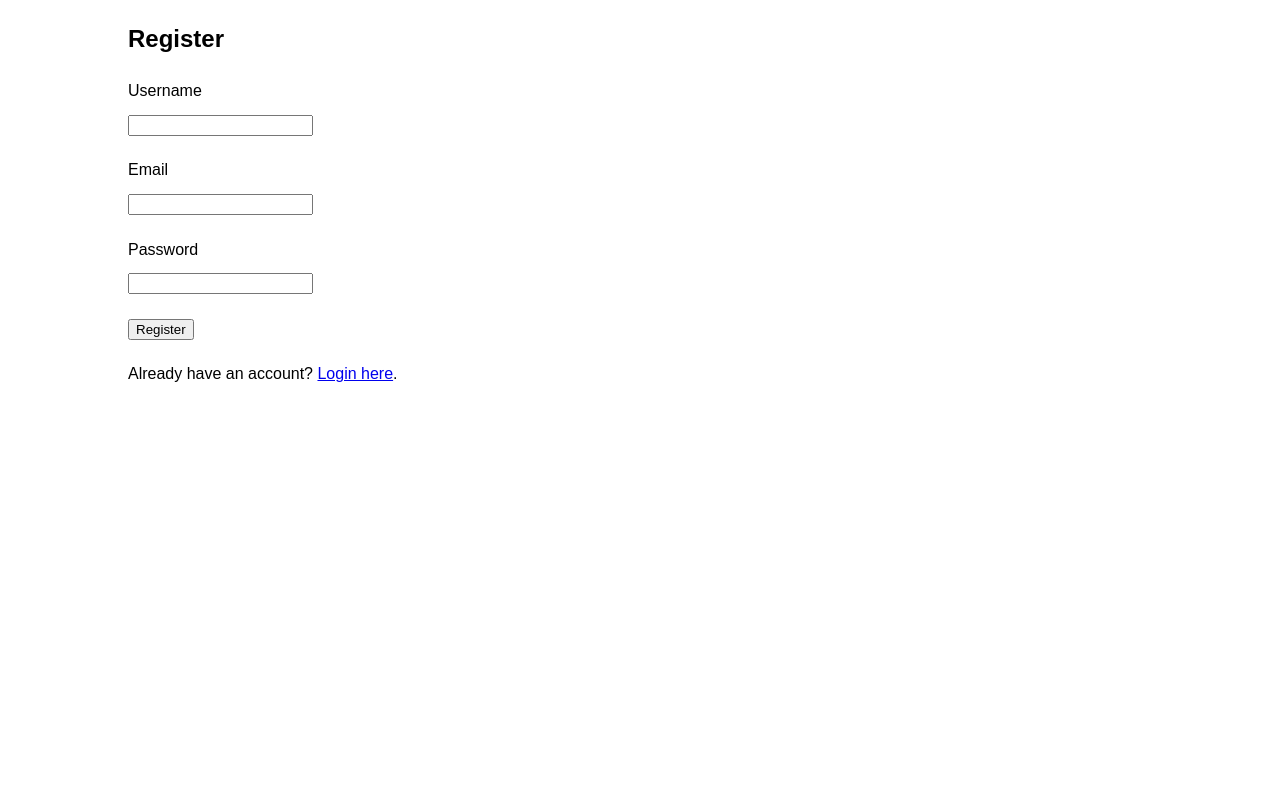
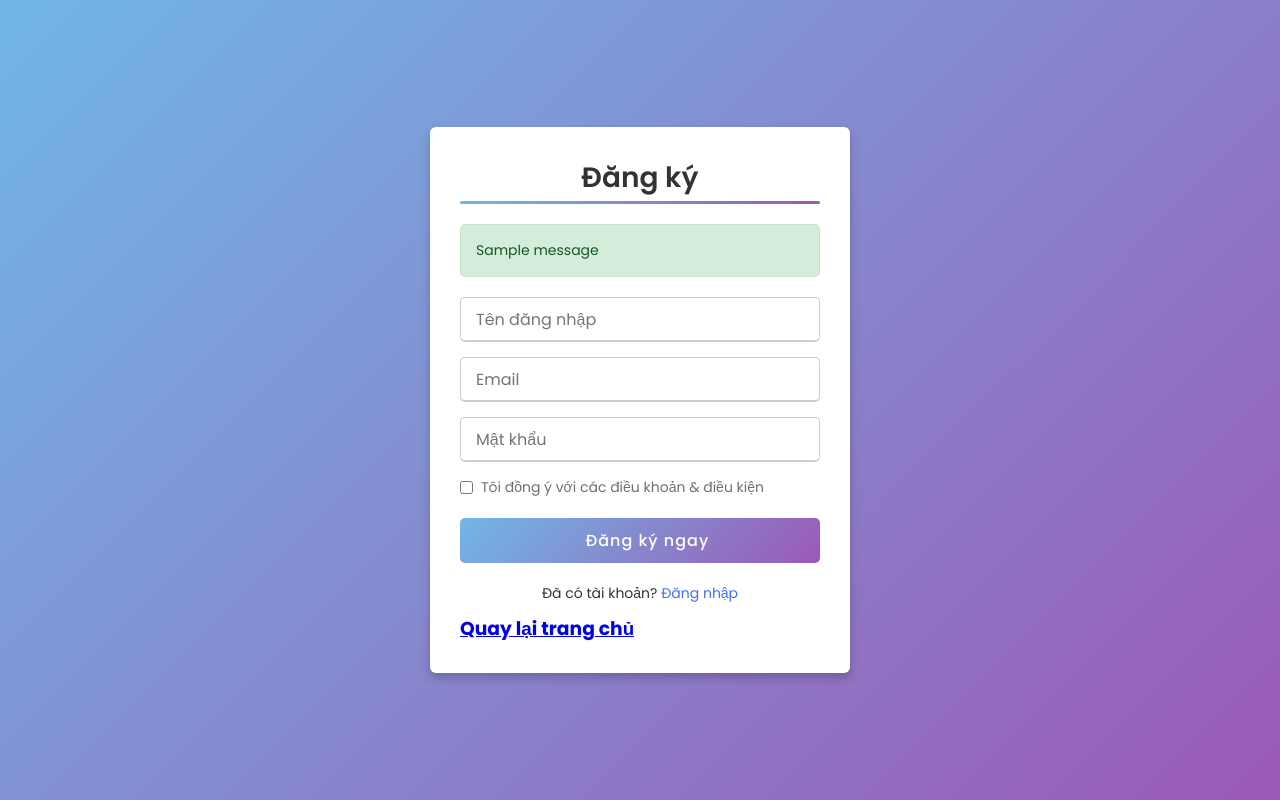
Before and after one commit to TranQuangTrieu11/-ptud-gk-de-1-, a Flask app: page /register in a window 1280 px wide. Run offline with Flask 2, Linux system fonts and the light colour scheme; tables that the repository leaves empty hold one stand-in row (values such as "Sample post"); one stand-in notice (Sample message) is shown.

Commit message:
Cập nhật giao diện đăng nhập/đăng ký và cải thiện chức năng đăng nhập

```diff
--- /dev/null
+++ b/static/css/auth.css
@@ -0,0 +1,119 @@
+@import url('https://fonts.googleapis.com/css2?family=Poppins:wght@200;300;400;500;600;700&display=swap');
+*{
+  margin: 0;
+  padding: 0;
+  box-sizing: border-box;
+  font-family: 'Poppins',sans-serif;
+}
+body{
+  height: 100vh;
+  display: flex;
+  justify-content: center;
+  align-items: center;
+  padding: 10px;
+  background: linear-gradient(135deg, #71b7e6, #9b59b6);
+}
+.wrapper{
+  max-width: 420px;
+  width: 100%;
+  background: #fff;
+  padding: 30px;
+  border-radius: 6px;
+  box-shadow: 0 5px 10px rgba(0,0,0,0.2);
+}
+.wrapper h2{
+  position: relative;
+  font-size: 28px;
+  font-weight: 600;
+  color: #333;
+  text-align: center;
+  margin-bottom: 25px;
+}
+.wrapper h2::before{
+  content: '';
+  position: absolute;
+  left: 0;
+  bottom: -5px;
+  height: 3px;
+  width: 100%;
+  border-radius: 8px;
+  background: linear-gradient(135deg, #71b7e6, #9b59b6);
+}
+.wrapper form .input-box{
+  margin-bottom: 15px;
+}
+.wrapper form .input-box input{
+  height: 45px;
+  width: 100%;
+  outline: none;
+  font-size: 16px;
+  border-radius: 5px;
+  padding-left: 15px;
+  border: 1px solid #ccc;
+  border-bottom-width: 2px;
+  transition: all 0.3s ease;
+}
+.wrapper form .input-box input:focus,
+.wrapper form .input-box input:valid{
+  border-color: #9b59b6;
+}
+.wrapper form .policy{
+  display: flex;
+  align-items: center;
+}
+.wrapper form .policy input{
+  margin-right: 8px;
+}
+.wrapper form .policy h3{
+  color: #707070;
+  font-size: 14px;
+  font-weight: 400;
+}
+.wrapper form .input-box.button{
+  margin-top: 20px;
+}
+.wrapper form .input-box.button input{
+  color: #fff;
+  letter-spacing: 1px;
+  border: none;
+  background: linear-gradient(135deg, #71b7e6, #9b59b6);
+  cursor: pointer;
+  font-weight: 500;
+}
+.wrapper form .input-box.button input:hover{
+  background: linear-gradient(-135deg, #71b7e6, #9b59b6);
+}
+.wrapper form .text{
+  margin-top: 20px;
+  text-align: center;
+}
+.wrapper form .text h3{
+  color: #333;
+  font-size: 14px;
+  font-weight: 400;
+}
+.wrapper form .text h3 a{
+  color: #4070f4;
+  text-decoration: none;
+}
+.wrapper form .text h3 a:hover{
+  text-decoration: underline;
+}
+
+/* Alert messages */
+.alert {
+  padding: 15px;
+  margin-bottom: 20px;
+  border-radius: 5px;
+  font-size: 14px;
+}
+.alert-success {
+  background-color: #d4edda;
+  border: 1px solid #c3e6cb;
+  color: #155724;
+}
+.alert-danger {
+  background-color: #f8d7da;
+  border: 1px solid #f5c6cb;
+  color: #721c24;
+}
--- a/templates/register.html
+++ b/templates/register.html
@@ -1,32 +1,47 @@
 <!DOCTYPE html>
-<html lang="en">
+<html lang="en" dir="ltr">
 <head>
   <meta charset="UTF-8">
   <meta name="viewport" content="width=device-width, initial-scale=1.0">
-    <title>Register</title>
-    <link rel="stylesheet" href="{{ url_for('static', filename='css/style.css') }}">
+  <title>Đăng ký - Flask Blog</title>
+  <link rel="stylesheet" href="{{ url_for('static', filename='css/auth.css') }}">
 </head>
 <body>
-    <div class="container">
-        <h2>Register</h2>
+  <div class="wrapper">
+    <h2>Đăng ký</h2>
+    {% with messages = get_flashed_messages(with_categories=true) %}
+      {% if messages %}
+        {% for category, message in messages %}
+          <div class="alert alert-{{ category }}">
+            {{ message }}
+          </div>
+        {% endfor %}
+      {% endif %}
+    {% endwith %}
     <form action="{{ url_for('register') }}" method="POST">
-            <div class="form-group">
-                <label for="username">Username</label>
-                <input type="text" id="username" name="username" required>
+      <div class="input-box">
+        <input type="text" name="username" placeholder="Tên đăng nhập" required>
       </div>
-            <div class="form-group">
-                <label for="email">Email</label>
-                <input type="email" id="email" name="email" required>
+      <div class="input-box">
+        <input type="email" name="email" placeholder="Email" required>
       </div>
-            <div class="form-group">
-                <label for="password">Password</label>
-                <input type="password" id="password" name="password" required>
+      <div class="input-box">
+        <input type="password" name="password" placeholder="Mật khẩu" required>
       </div>
-            <div class="form-group">
-                <button type="submit">Register</button>
+      <div class="policy">
+        <input type="checkbox" required>
+        <h3>Tôi đồng ý với các điều khoản & điều kiện</h3>
+      </div>
+      <div class="input-box button">
+        <input type="submit" value="Đăng ký ngay">
+      </div>
+      <div class="text">
+        <h3>Đã có tài khoản? <a href="{{ url_for('login') }}">Đăng nhập</a></h3>
       </div>
     </form>
-        <p>Already have an account? <a href="{{ url_for('login') }}">Login here</a>.</p>
+    <div class="text" style="margin-top: 10px;">
+      <h3><a href="{{ url_for('index') }}">Quay lại trang chủ</a></h3>
+    </div>
   </div>
 </body>
 </html>
```
Also changed, not shown: templates/blocked.html (+63 -18 lines), templates/login.html (+27 -13 lines). Lines whose indentation alone changed are shown as unchanged.
